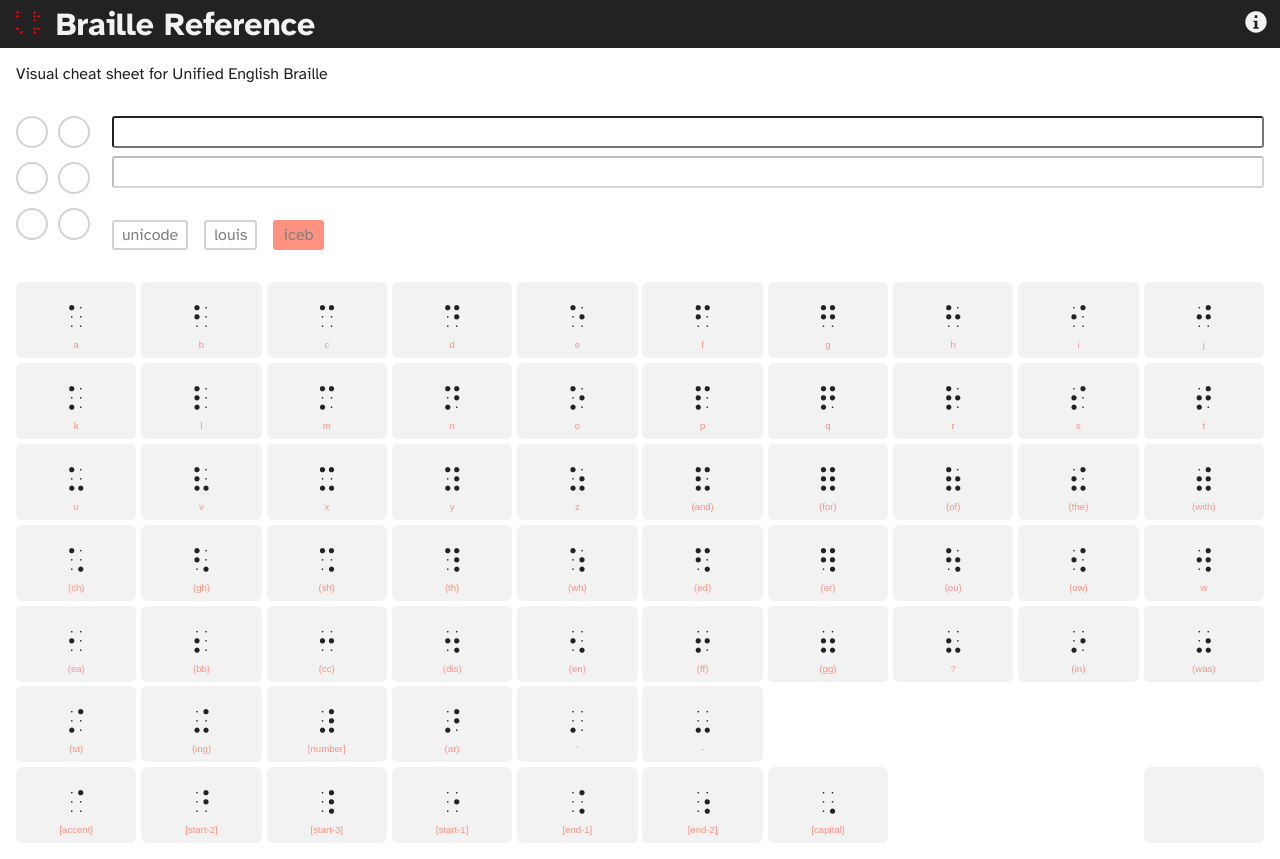
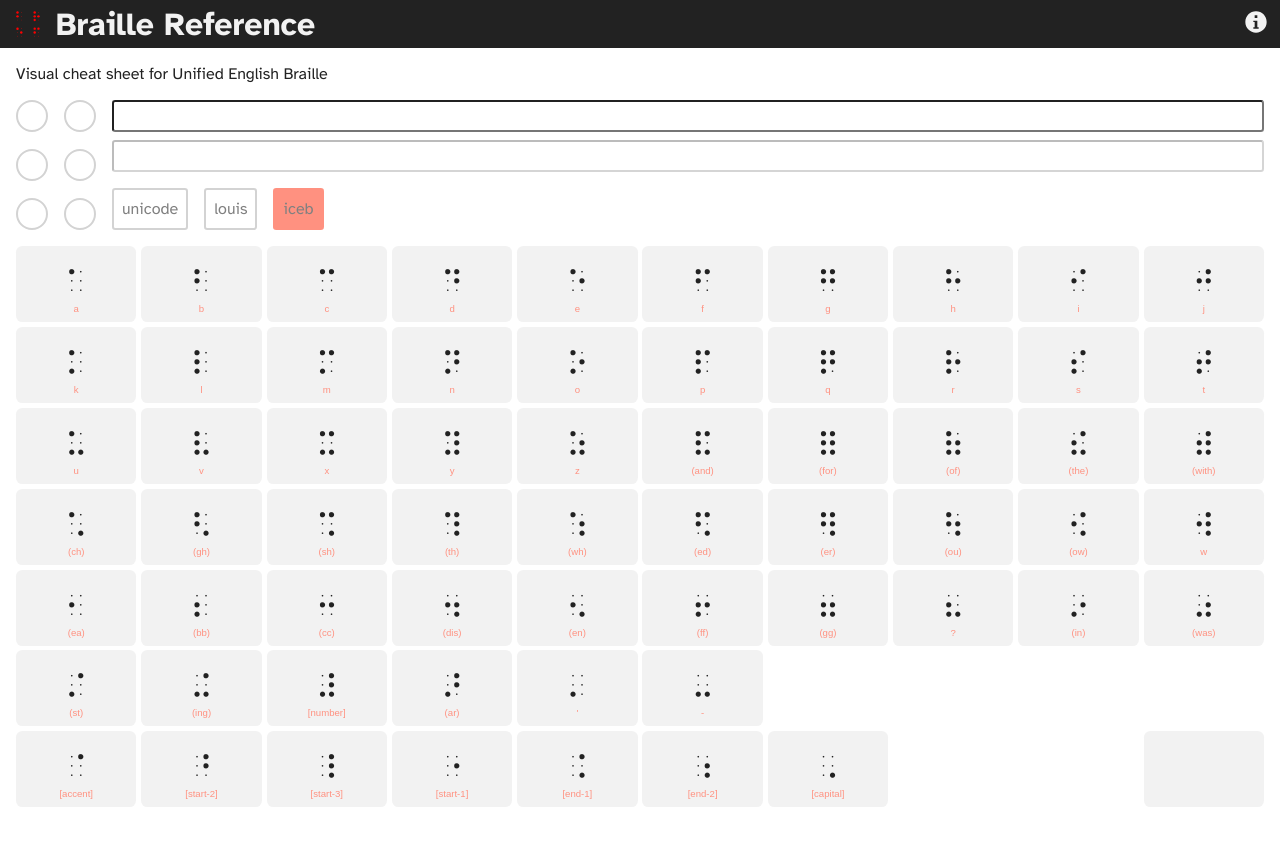
Before and after one commit to mbdeaton/bref, a React (Create React App) app: page / in a window 1280 px wide. After the commit the page ends 823 px from the top, so only its background shows below. Built offline with nearby package versions, Linux system fonts and the light colour scheme.

Commit message:
Simplify and clean up css for top controls

```diff
--- a/src/App.css
+++ b/src/App.css
@@ -39,6 +39,8 @@ body {
   grid-template-areas:
     "dots inputs"
     "dots radios";
+  gap: 1rem;
+  margin: var(--margin-page);
 }
 
 .dot-area {
@@ -51,7 +53,6 @@ body {
 
 .radio-area {
   grid-area: radios;
-  margin: var(--margin-page);
   display: flex;
   gap: 1rem;
 }
--- a/src/DotSelector.css
+++ b/src/DotSelector.css
@@ -1,10 +1,7 @@
 .dot-selector {
-  margin: var(--margin-page);
   display: grid;
   grid-template-columns: 1fr 1fr;
-  gap: 0.6rem;
-  height: 8rem;
-  width: 4rem;
+  gap: 1rem;
 }
 
 .dot-selector input {
--- a/src/RadioGroup.css
+++ b/src/RadioGroup.css
@@ -4,6 +4,7 @@
 
 .radio-group label {
   padding: 0.2rem 0.5rem;
+  line-height: 2rem;
   border-radius: calc(0.2 * var(--margin-page));
   border: 2px solid lightgray;
   cursor: pointer;
--- a/src/Translator.css
+++ b/src/Translator.css
@@ -1,5 +1,4 @@
 .translator {
-  margin: var(--margin-page);
   display: flex;
   flex-direction: column;
   gap: 0.5rem;
```
